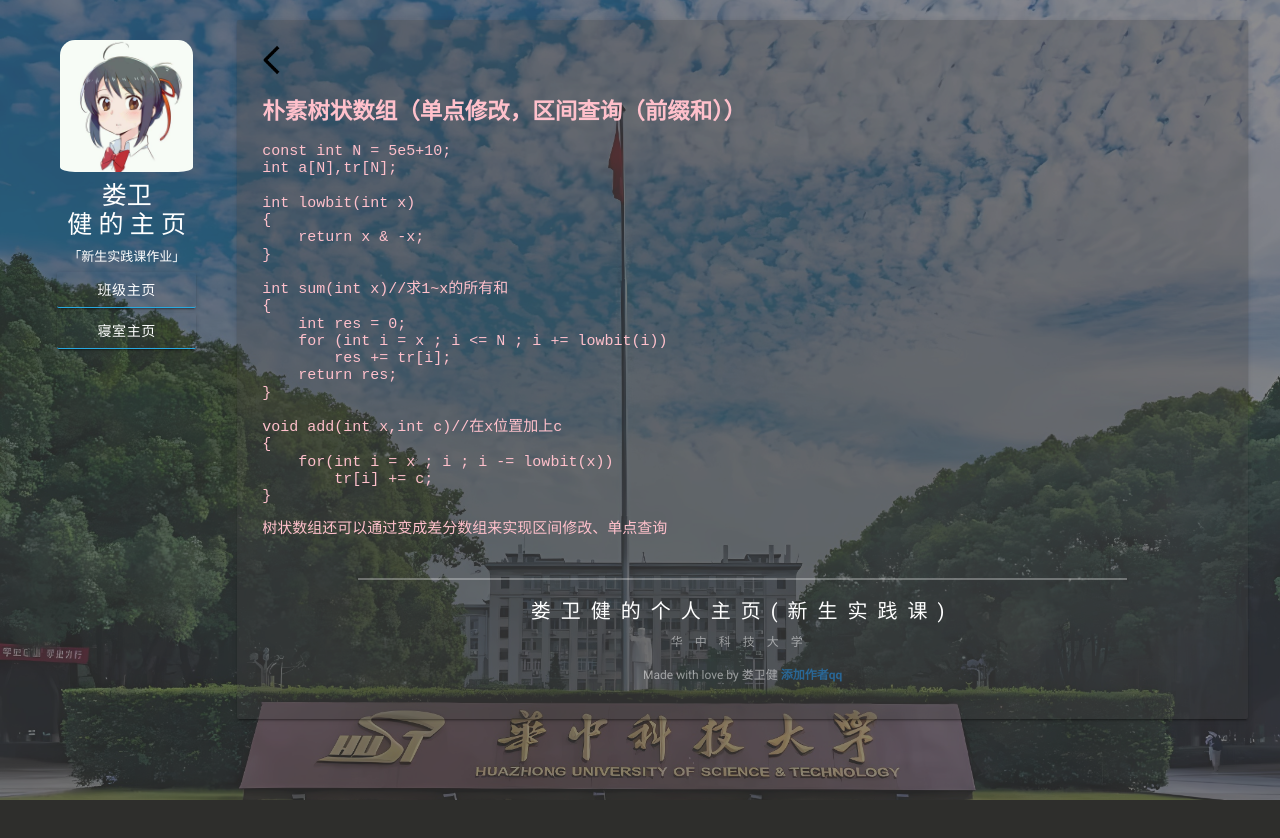
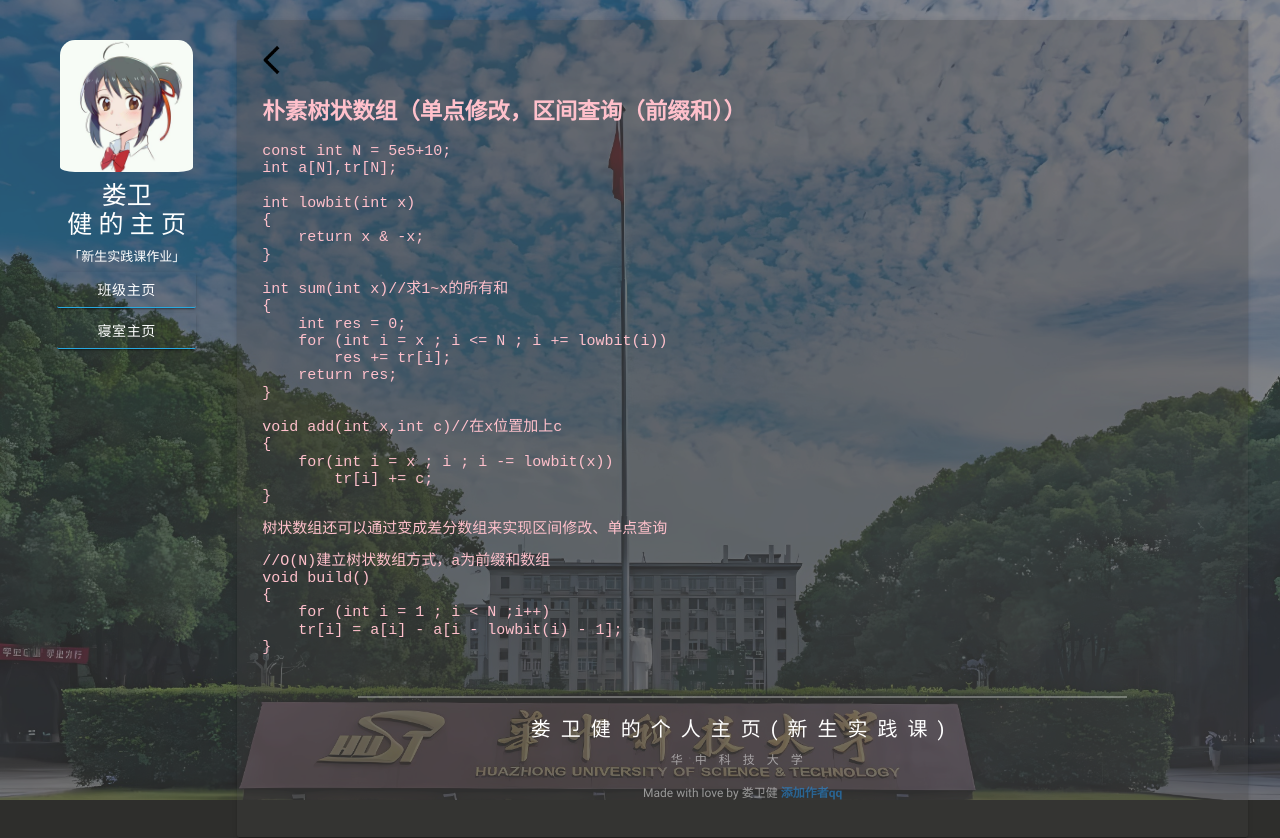
Before and after one commit to felixlovejj/lwj787.github.io, a plain HTML site: page web/html/树状数组.html in a window 1280 px wide. Before the commit the page ends 800 px from the top, so only its background shows below. Drawn offline with Linux system fonts and the light colour scheme; a script that the page names is missing.

Commit message:
Update 树状数组.html

```diff
--- a/web/html/树状数组.html
+++ b/web/html/树状数组.html
@@ -69,6 +69,13 @@
 </span><span class="code-line line-number" line="21">}
 </span></code></pre>
 <p>树状数组还可以通过变成差分数组来实现区间修改、单点查询</p>
+<pre><code class="code-highlight"><span class="code-line line-number" line="1">//O(N)建立树状数组方式，a为前缀和数组
+</span><span class="code-line line-number" line="2">void build()
+</span><span class="code-line line-number" line="3">{
+</span><span class="code-line line-number" line="4">    for (int i = 1 ; i &lt; N ;i++)
+</span><span class="code-line line-number" line="5">    tr[i] = a[i] - a[i - lowbit(i) - 1];
+</span><span class="code-line line-number" line="6">}
+</span></code></pre>
 </div>
                 <div class="rin-tr"></div>
 
```
